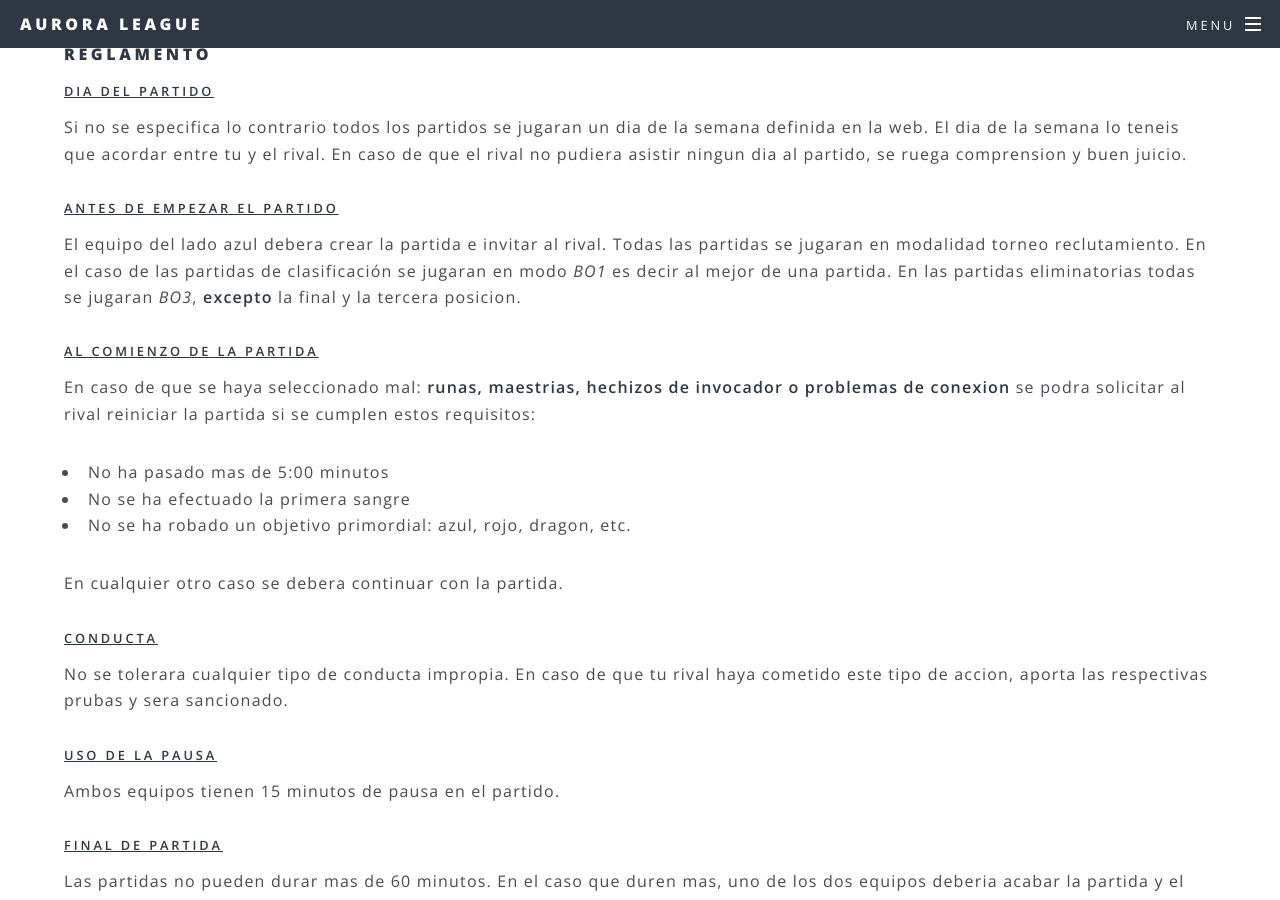
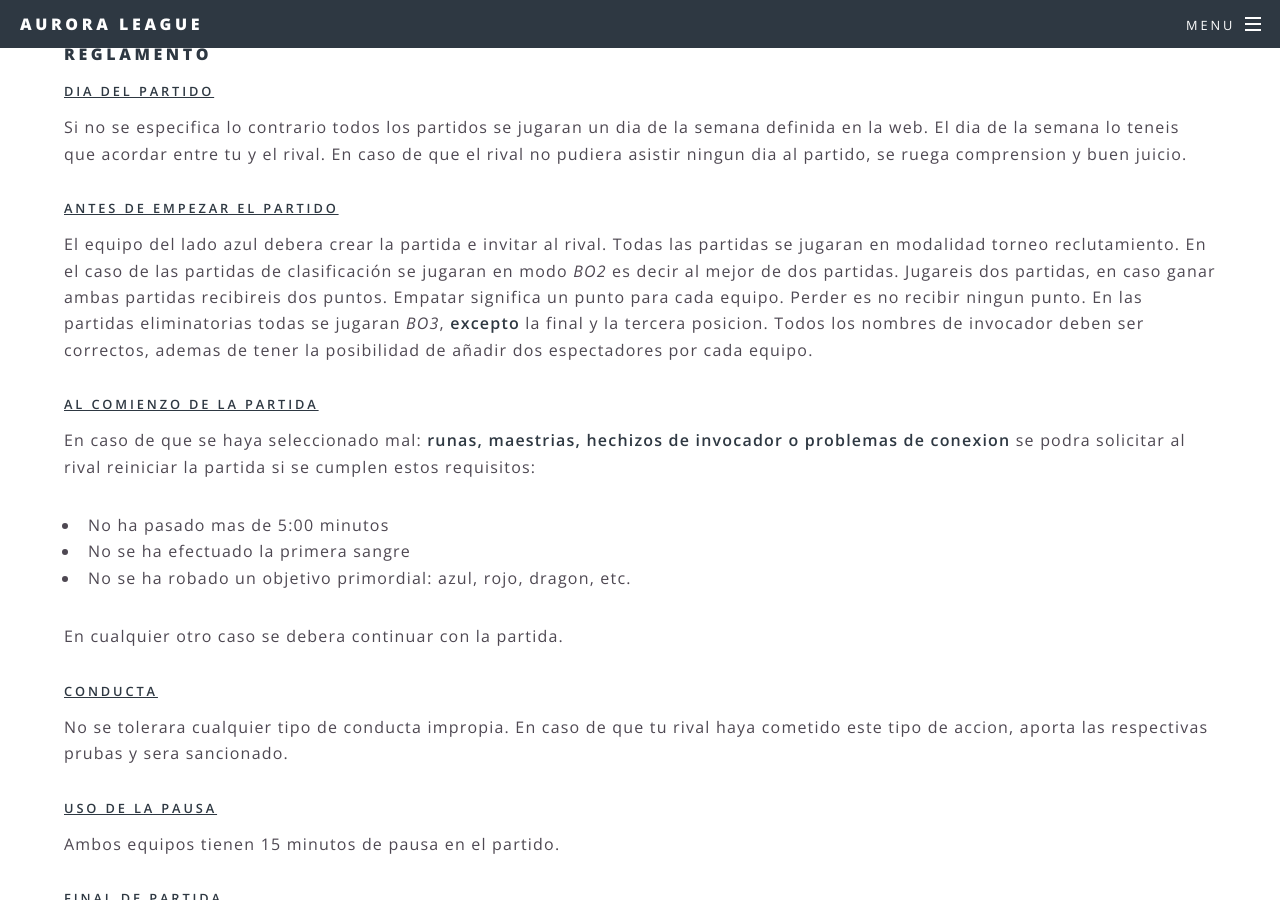
Before and after one commit to AuroraLeague/auroraleague.github.io, a Jekyll site: the page built from rules.html, in a window 1280 px wide and 900 px high, scrolled down 447 px. Built offline with Jekyll 4.4.1, drawn with Linux system fonts in a browser that asks for light colours.

Commit message:
rules updated with coach and matches BO2

```diff
--- a/rules.html
+++ b/rules.html
@@ -13,9 +13,14 @@ preface: Reglamento de los partidos
 				<h5><b><u>Antes de empezar el partido</u></b></h5>
 				<p>El equipo del lado azul debera crear la partida e invitar al rival.
 					Todas las partidas se jugaran en modalidad torneo reclutamiento. En el
-					caso de las partidas de clasificación se jugaran en modo <em>BO1</em>
-					es decir al mejor de una partida. En las partidas eliminatorias todas
-					se jugaran <em>BO3</em>, <b>excepto</b> la final y la tercera posicion.</p>
+					caso de las partidas de clasificación se jugaran en modo <em>BO2</em>
+					es decir al mejor de dos partidas. Jugareis dos partidas, en caso ganar
+					ambas partidas recibireis dos puntos. Empatar significa un punto para
+					cada equipo. Perder es no recibir ningun punto. En las partidas
+					eliminatorias todas se jugaran <em>BO3</em>, <b>excepto</b> la final
+					y la tercera posicion. Todos los nombres de invocador deben ser
+					correctos, ademas de tener la posibilidad de añadir dos espectadores
+					por cada equipo.</p>
 				<h5><b><u>Al comienzo de la partida</u></b></h5>
 				<p>En caso de que se haya seleccionado mal: <b>runas, maestrias, hechizos
 					de invocador o problemas de conexion</b> se podra solicitar al rival
```
